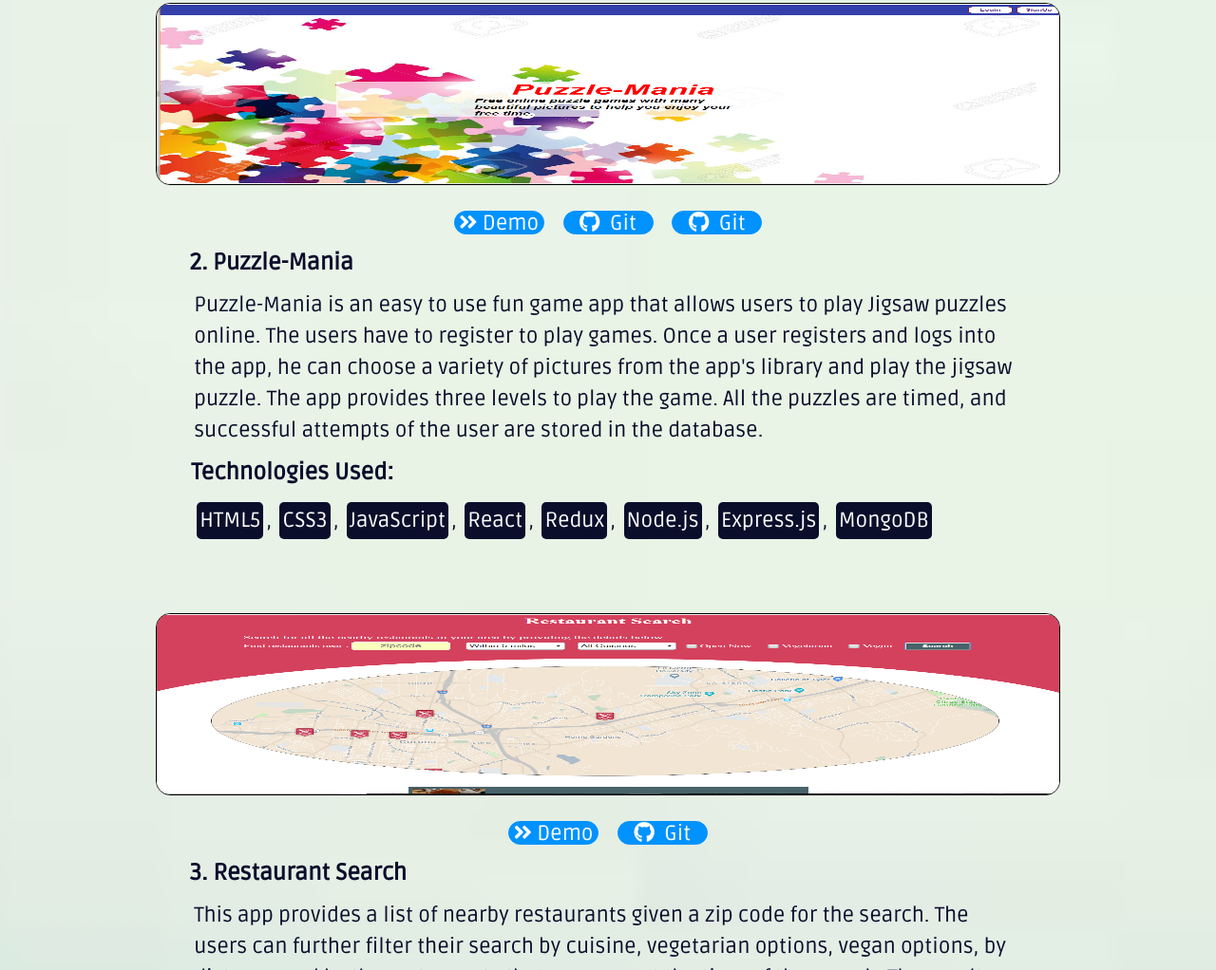
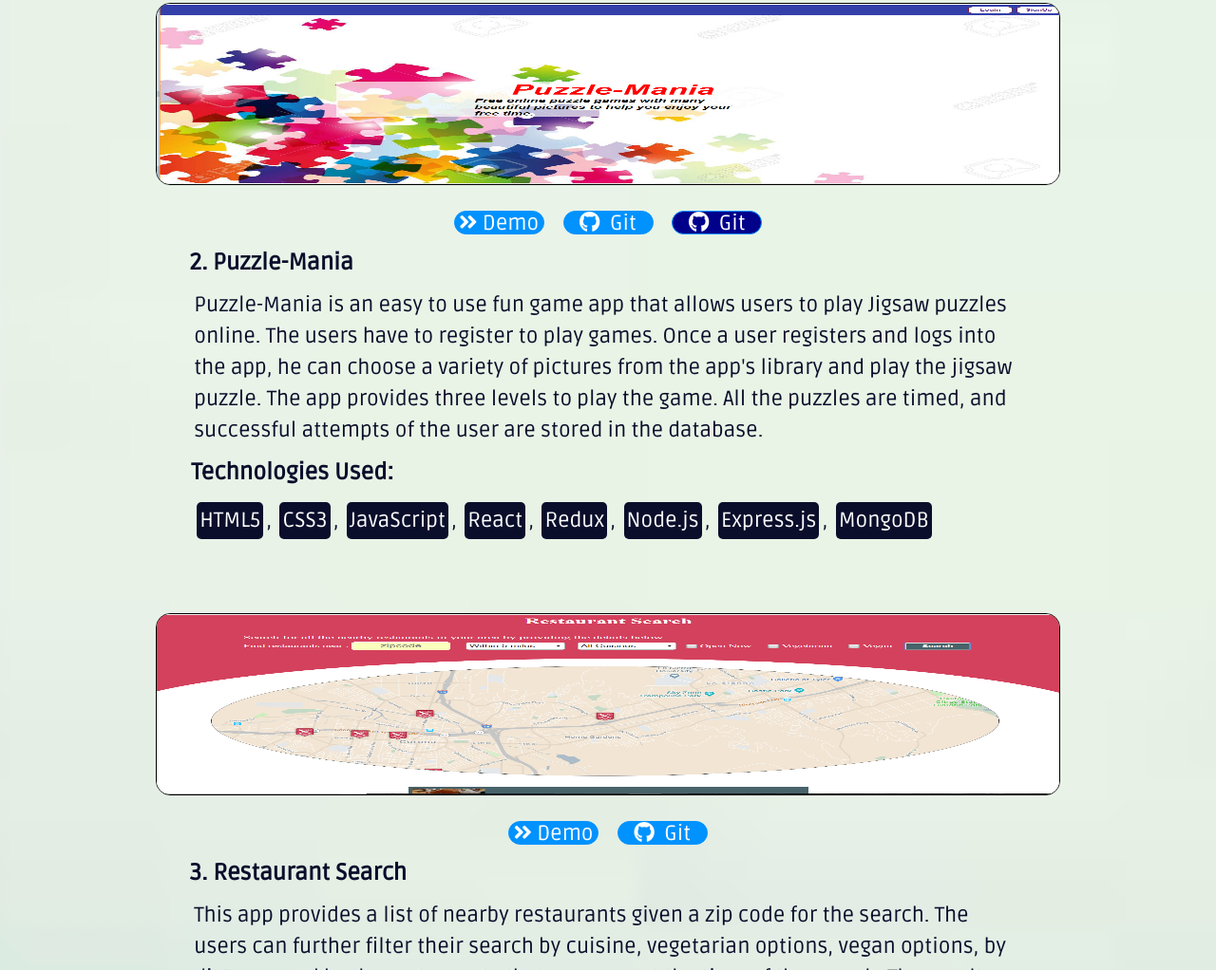
Before and after one commit to jayshol/jayshol.github.io, a website: page index.html in a window 1280 px wide. Shown: the part 1706-2728 px from the top of the page at 95% size. Drawn offline with nearby package versions, Linux system fonts and the light colour scheme; a web font is replaced by a local one.

Commit message:
Changed the git button color

```diff
--- a/index.css
+++ b/index.css
@@ -203,6 +203,10 @@ h3{
   margin-left:15px;
   display:inline-block;
   /*float:left;*/
+}
+
+.serverCls{
+  background-color: darkblue;
 }
 
 .projectsCls h4{
--- a/index.html
+++ b/index.html
@@ -59,7 +59,7 @@
                         <a href="https://jigsaw-puzzle-app.herokuapp.com/home" target="_blank"><img src="./images/home.png" alt="project screenshot" /></a>
                         <div class="demoDiv" title="Live Demo"><a href="https://jigsaw-puzzle-app.herokuapp.com/home" target="_blank"><i class="fas fa-angle-double-right"></i>&nbsp;Demo</a></div>
                         <div class="gitDiv" title="Client Code"><a href="https://github.com/jayshol/puzzle-react.git" target="_blank"><i class="fab fa-github"></i>&nbsp;&nbsp;Git</a></div>
-                        <div class="gitDiv" title="Server Code"><a href="https://github.com/jayshol/puzzle-node-server.git" target="_blank"><i class="fab fa-github"></i>&nbsp;&nbsp;Git</a></div>
+                        <div class="gitDiv serverCls" title="Server Code"><a href="https://github.com/jayshol/puzzle-node-server.git" target="_blank"><i class="fab fa-github"></i>&nbsp;&nbsp;Git</a></div>
                     </div>
                     <div class="descClass">
                         <div class="descText">
```
